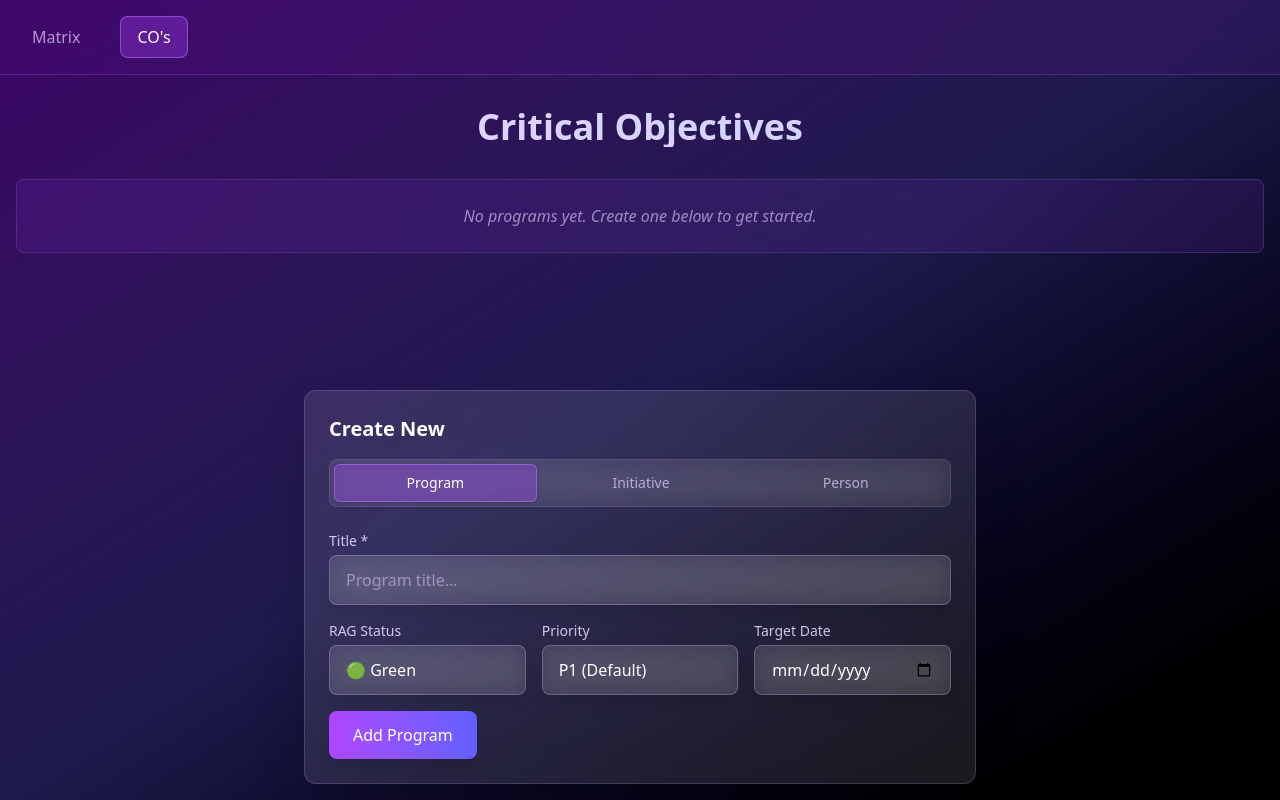
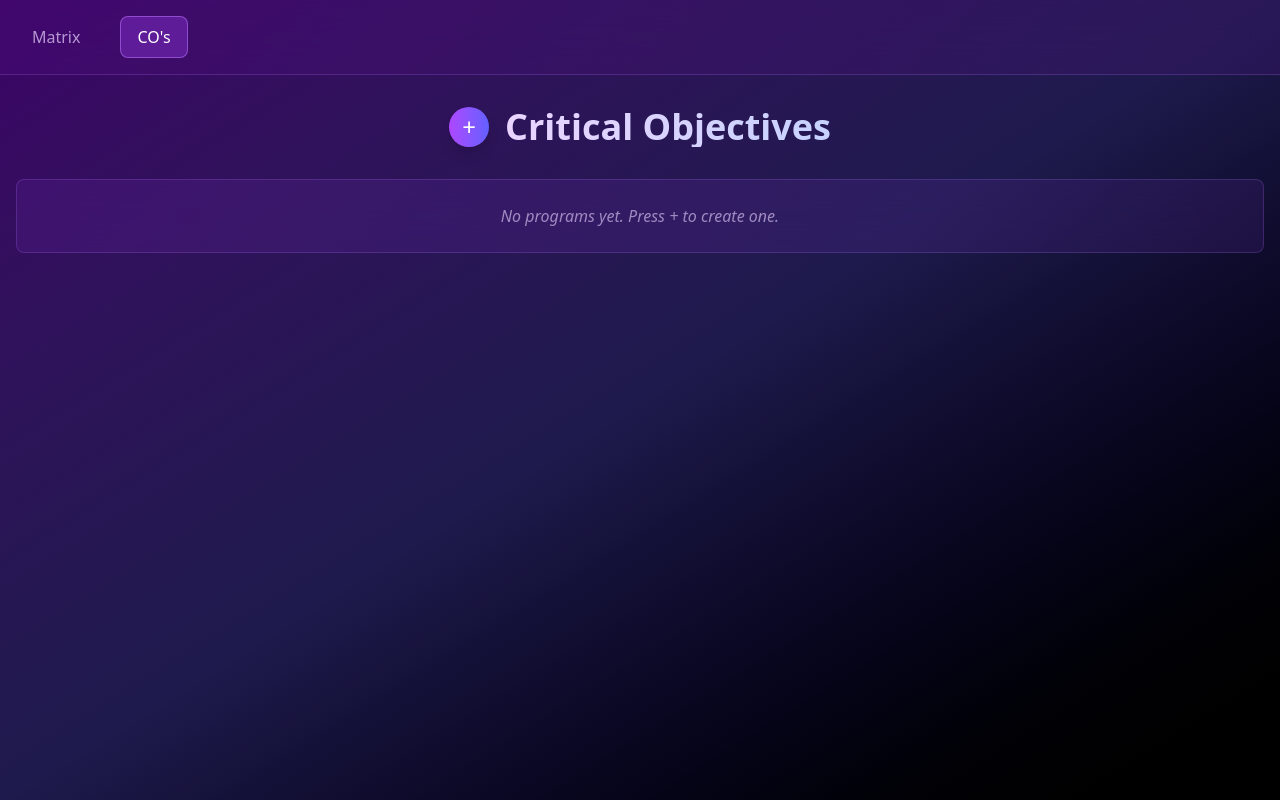
Before and after one commit to paasovaara/exec-dashboard, a React (Vite) app: page /cos in a window 1280 px wide. Built offline with nearby package versions, Linux system fonts and the light colour scheme.

Commit message:
Move create new dialog as modal pop up

```diff
--- a/src/components/CriticalObjectivesForm.tsx
+++ b/src/components/CriticalObjectivesForm.tsx
@@ -320,7 +320,11 @@ const PersonForm = ({ onDone }: { onDone: () => void }) => {
 };
 
 // --- Main Form Component ---
-export const CriticalObjectivesForm = () => {
+interface CriticalObjectivesFormProps {
+  onDone?: () => void;
+}
+
+export const CriticalObjectivesForm = ({ onDone }: CriticalObjectivesFormProps) => {
   const [entityType, setEntityType] = useState<EntityType>('program');
 
   const entityTabs: { type: EntityType; label: string }[] = [
@@ -330,7 +334,7 @@ export const CriticalObjectivesForm = () => {
   ];
 
   const handleDone = () => {
-    // Could add a success toast here in the future
+    onDone?.();
   };
 
   return (
--- a/src/pages/CosPage.tsx
+++ b/src/pages/CosPage.tsx
@@ -1,23 +1,37 @@
+import { useState } from 'react';
 import { CriticalObjectivesForm } from '../components/CriticalObjectivesForm';
 import { ProgramCard } from '../components/ProgramCard';
 import { useCriticalObjectives } from '../context/CriticalObjectivesContext';
 
 export const CosPage = () => {
   const { programs, loading } = useCriticalObjectives();
+  const [showForm, setShowForm] = useState(false);
 
   return (
     <div className="h-full flex flex-col overflow-hidden">
       <div className="flex-1 overflow-y-auto min-h-0">
         <div className="max-w-7xl mx-auto px-4 pt-8 pb-4">
-          <h1 className="text-3xl sm:text-4xl font-bold bg-gradient-to-r from-purple-200 to-indigo-200 bg-clip-text text-transparent mb-8 text-center">
-            Critical Objectives
-          </h1>
+          {/* Title row with + button */}
+          <div className="flex items-center justify-center gap-4 mb-8">
+            <button
+              type="button"
+              onClick={() => setShowForm(true)}
+              className="flex-shrink-0 w-10 h-10 flex items-center justify-center rounded-full bg-gradient-to-r from-purple-500 to-indigo-500 hover:from-purple-600 hover:to-indigo-600 text-white text-2xl font-light shadow-lg hover:shadow-xl transition-all duration-200 active:scale-[0.95]"
+              aria-label="Create new"
+            >
+              +
+            </button>
+            <h1 className="text-3xl sm:text-4xl font-bold bg-gradient-to-r from-purple-200 to-indigo-200 bg-clip-text text-transparent">
+              Critical Objectives
+            </h1>
+          </div>
+
           {loading ? (
             <p className="text-purple-200/70 text-center">Loading...</p>
           ) : programs.length === 0 ? (
             <div className="backdrop-blur-xl bg-purple-500/10 border border-purple-400/20 rounded-lg p-6">
               <p className="text-purple-200/60 text-center italic">
-                No programs yet. Create one below to get started.
+                No programs yet. Press + to create one.
               </p>
             </div>
           ) : (
@@ -29,11 +43,33 @@ export const CosPage = () => {
           )}
         </div>
       </div>
-      <div className="flex-shrink-0 px-4 pb-4">
-        <div className="max-w-7xl mx-auto">
-          <CriticalObjectivesForm />
+
+      {/* Modal overlay */}
+      {showForm && (
+        <div
+          className="fixed inset-0 z-50 flex items-center justify-center p-4"
+          onClick={(e) => {
+            if (e.target === e.currentTarget) setShowForm(false);
+          }}
+        >
+          {/* Backdrop */}
+          <div className="absolute inset-0 bg-black/60 backdrop-blur-sm" />
+
+          {/* Modal content */}
+          <div className="relative w-full max-w-2xl max-h-[90vh] overflow-y-auto">
+            {/* Close button */}
+            <button
+              type="button"
+              onClick={() => setShowForm(false)}
+              className="absolute top-3 right-3 z-10 w-8 h-8 flex items-center justify-center rounded-full bg-white/10 hover:bg-white/20 text-purple-200 hover:text-white transition-all duration-200"
+              aria-label="Close"
+            >
+              ✕
+            </button>
+            <CriticalObjectivesForm onDone={() => setShowForm(false)} />
+          </div>
         </div>
-      </div>
+      )}
     </div>
   );
 };
```
